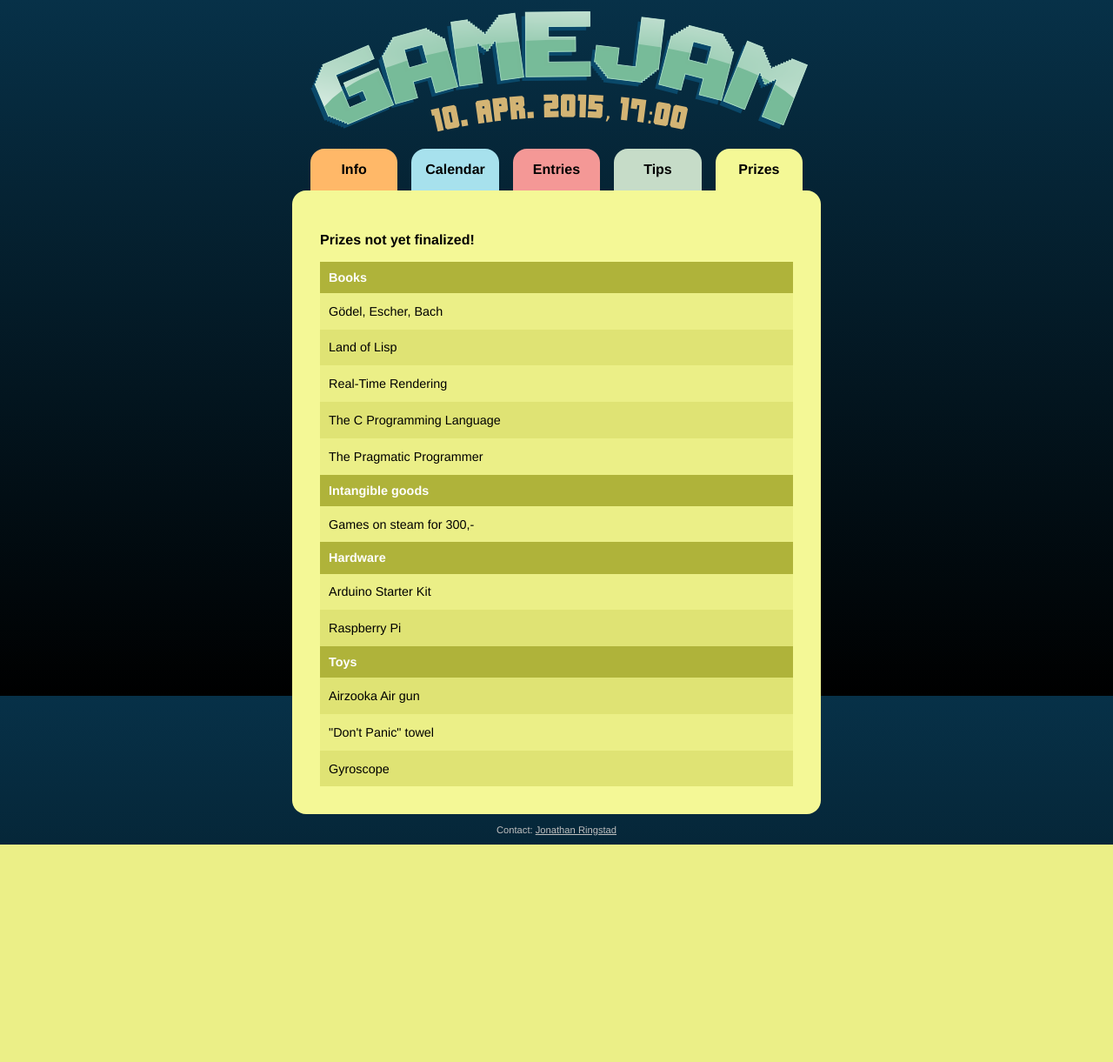
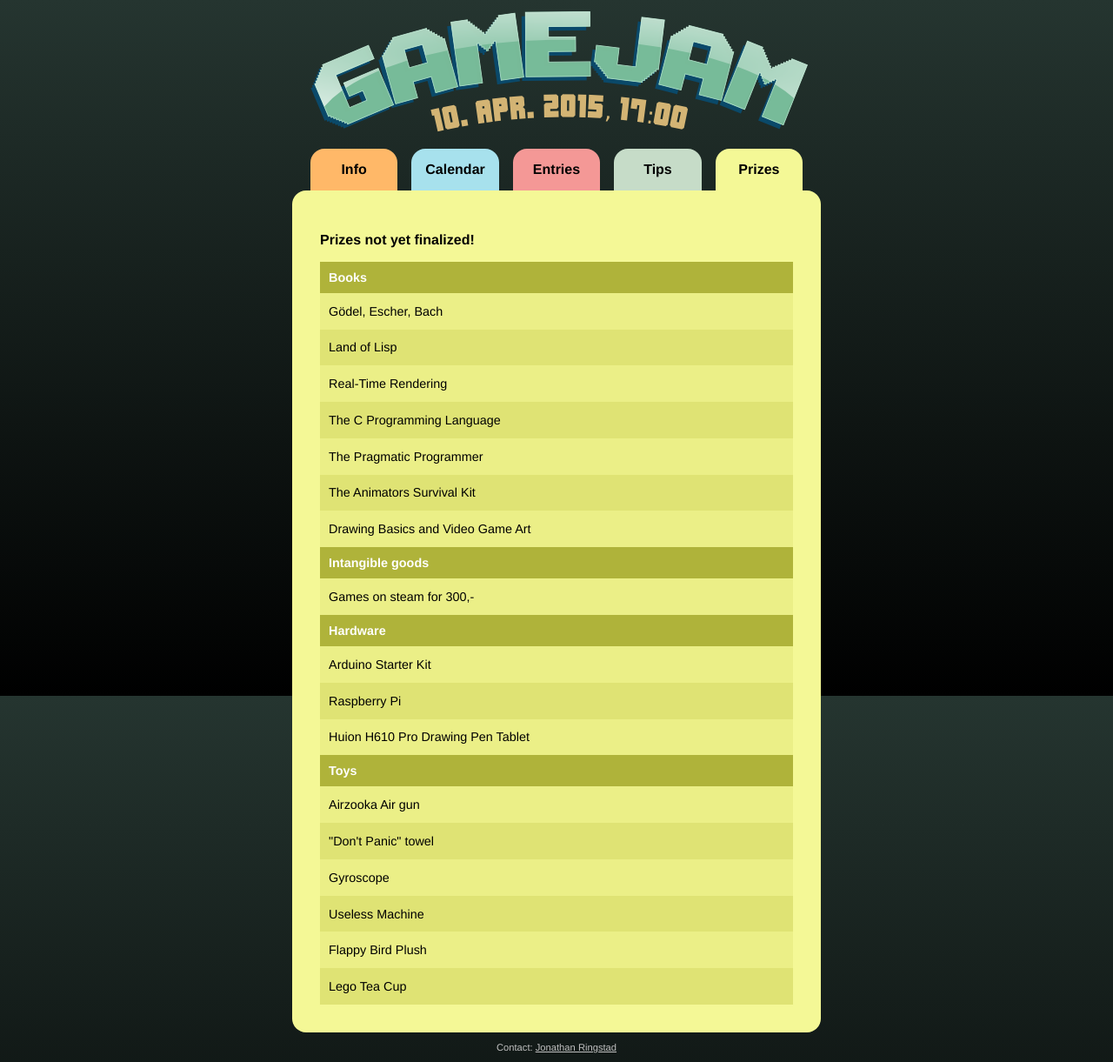
Before and after one commit to kristebo/SonenGameJam, a PHP site: page /prizes/ in a window 1280 px wide. Shown: the whole page at 87% size. Before the commit the page ends 971 px from the top, so only its background shows below. Run offline with PHP 8.4, Linux system fonts and the light colour scheme.

Commit message:
updated prizes

```diff
--- a/prizes/index.php
+++ b/prizes/index.php
@@ -5,11 +5,14 @@
 		<table id='prizes'>
 
 			<th><strong>Books</strong></th>
-			<tr><td><a href='http://www.amazon.com/G%C3%B6del-Escher-Bach-Eternal-Golden/dp/0465026567/ref=sr_1_1?ie=UTF8&qid=1376162383&sr=8-1&keywords=geb'>Gödel, Escher, Bach</a></td></tr>
-			<tr><td><a href='http://www.amazon.com/Land-Lisp-Learn-Program-Game/dp/1593272812/ref=sr_1_1?ie=UTF8&qid=1376162559&sr=8-1&keywords=land+of+lisp'>Land of Lisp</a></td></tr>
-			<tr><td><a href='http://www.amazon.com/Real-Time-Rendering-Third-Edition-Akenine-Moller/dp/1568814240'>Real-Time Rendering</a></td></tr>
-			<tr><td><a href='http://www.amazon.com/C-Programming-Language-2nd-Edition/dp/0131103628/ref=sr_1_1?ie=UTF8&qid=1376065337&sr=8-1&keywords=c+programming'>The C Programming Language</a></td></tr>
-			<tr><td><a href='http://www.amazon.com/The-Pragmatic-Programmer-Journeyman-Master/dp/020161622X'>The Pragmatic Programmer</a></td></tr>
+			<tr><td><a href='http://www.amazon.com/G%C3%B6del-Escher-Bach-Eternal-Golden/dp/0465026567/'>Gödel, Escher, Bach</a></td></tr>
+			<tr><td><a href='http://www.amazon.com/Land-Lisp-Learn-Program-Game/dp/1593272812/'>Land of Lisp</a></td></tr>
+			<tr><td><a href='http://www.amazon.com/Real-Time-Rendering-Third-Edition-Akenine-Moller/dp/1568814240/'>Real-Time Rendering</a></td></tr>
+			<tr><td><a href='http://www.amazon.com/C-Programming-Language-2nd-Edition/dp/0131103628/'>The C Programming Language</a></td></tr>
+			<tr><td><a href='http://www.amazon.com/The-Pragmatic-Programmer-Journeyman-Master/dp/020161622X/'>The Pragmatic Programmer</a></td></tr>
+			<tr><td><a href="http://www.amazon.com/Animators-Survival-Kit-Principles-Classical/dp/086547897X/">The Animators Survival Kit</a></td></tr>
+			<tr><td><a href="http://www.amazon.com/Drawing-Basics-Video-Game-Art/dp/0823098478/">Drawing Basics and Video Game Art</a></td></tr>
+
 
 			<th><strong>Intangible goods</strong></th>
 			<tr><td><a href='http://store.steampowered.com/'>Games on steam for 300,-</a></td></tr>
@@ -17,11 +20,15 @@
 			<th><strong>Hardware</strong></th>
 			<tr><td><a href='http://arduino.cc/en/Main/ArduinoStarterKit'>Arduino Starter Kit</a></td></tr>
 			<tr><td><a href='http://www.raspberrypi.org/'>Raspberry Pi</a></td></tr>
+			<tr><td><a href="http://www.huion-tablet.com/product/product.php?sku=1013">Huion H610 Pro Drawing Pen Tablet</a></td></tr>
 
 			<th><strong>Toys</strong></th>
 			<tr><td><a href='https://www.thinkgeek.com/product/60b6/'>Airzooka Air gun</a></td></tr>
 			<tr><td><a href='https://www.thinkgeek.com/product/dd8a/'>"Don't Panic" towel</a></td></tr>
 			<tr><td><a href='https://www.thinkgeek.com/product/eafc/'>Gyroscope</a></td></tr>
+			<tr><td><a href="http://www.thinkgeek.com/product/ef0b/">Useless Machine</a></td></tr>
+			<tr><td><a href="http://www.thinkgeek.com/product/1d75/">Flappy Bird Plush</a></td></tr>
+			<tr><td><a href="http://www.thinkgeek.com/product/ee3c/">Lego Tea Cup</a></td></tr>
 		</table>
 	</div>
 <?php include_once("../common/footer.html"); ?>
--- a/style.css
+++ b/style.css
@@ -4,7 +4,7 @@ body
 	font-family: Helvetica, sans;
 	text-align: center;
 	background-color: #000;
-	background: linear-gradient(to bottom,  #073148, #000000); /*#0C0D2C*/
+	background: linear-gradient(to bottom,  #253530, #000000); /*#0C0D2C*/
 	-webkit-background-size: cover;
 	-moz-background-size: cover;
 	-o-background-size: cover
```
